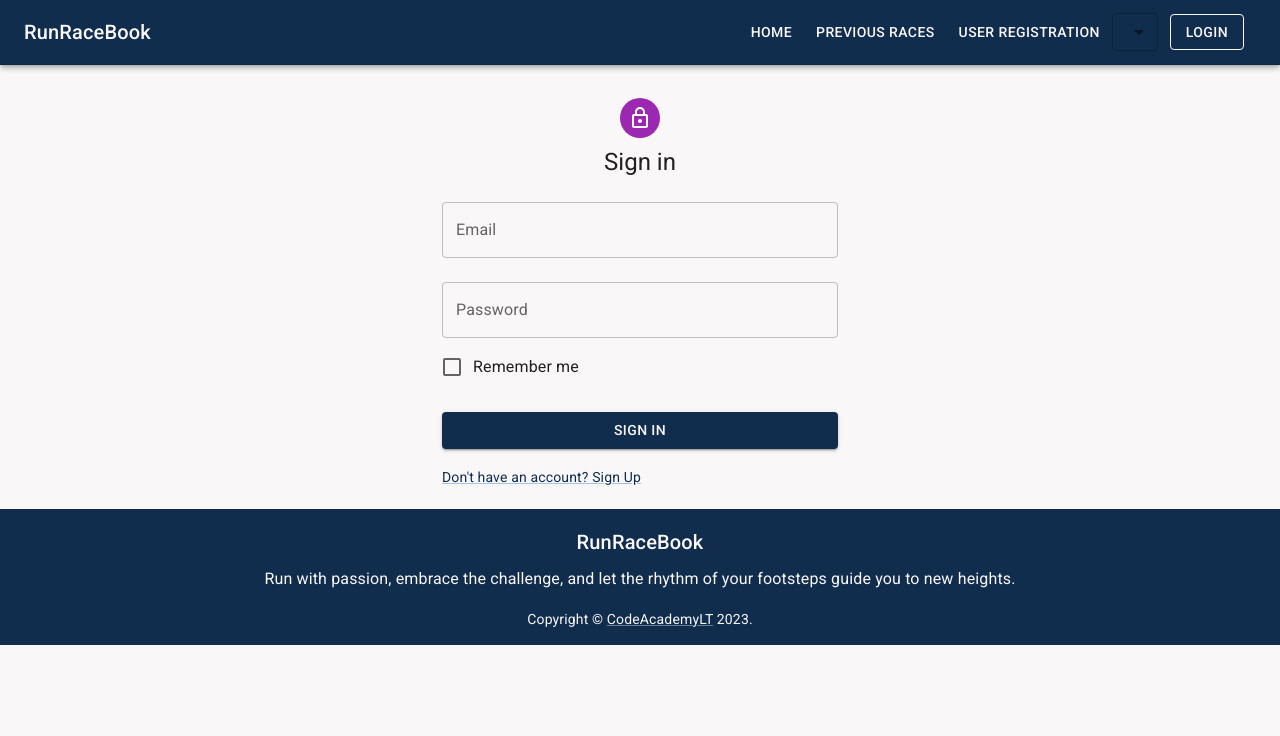
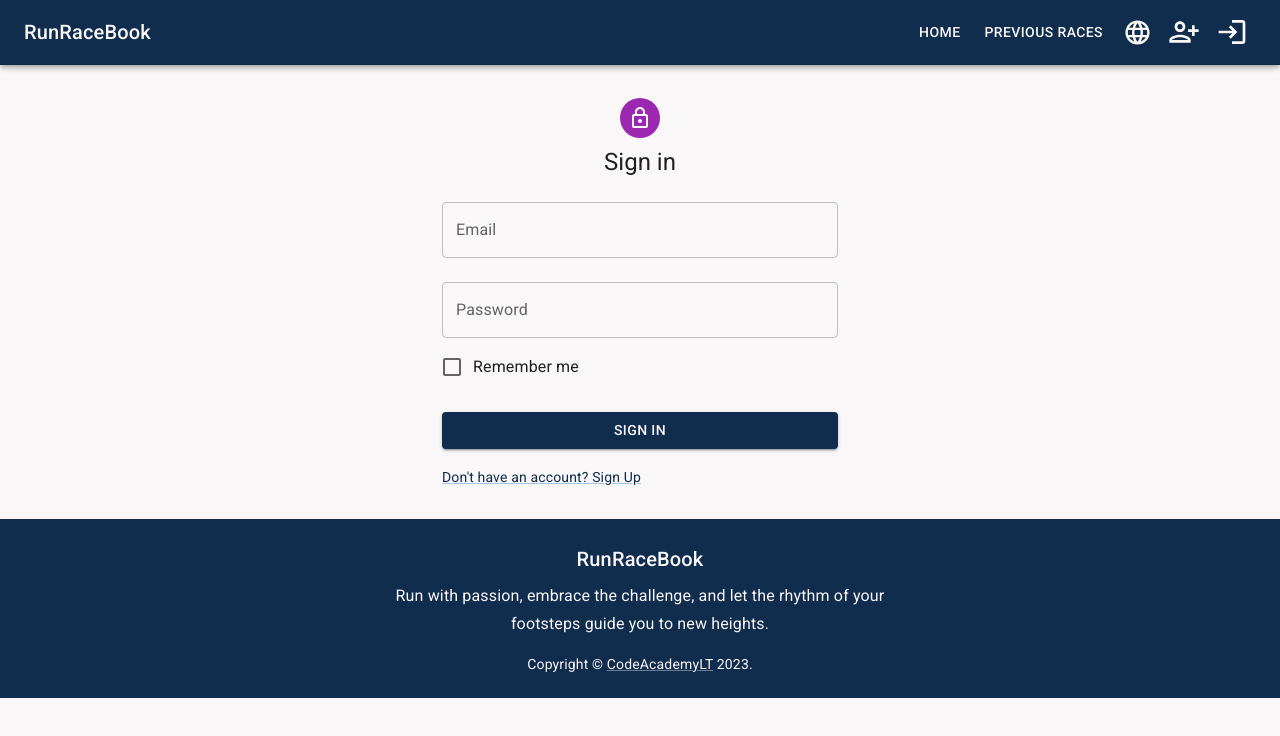
Before and after one commit to RimantasValiukas/Running-races, a React (Create React App) app in the folder running-races-ui/: page /login in a window 1280 px wide. Shown: the top 736 px of the page. Built offline with nearby package versions, Linux system fonts and the light colour scheme.

Commit message:
Added icons (language, login, registration, user profile)

```diff
--- a/running-races-ui/public/index.html
+++ b/running-races-ui/public/index.html
@@ -9,7 +9,7 @@
             href="https://fonts.googleapis.com/css?family=Roboto:300,400,500,700&display=swap"
     <link rel="stylesheet"
           href="https://fonts.googleapis.com/icon?family=Material+Icons"/>
-    <title>React App</title>
+    <title>RunRaceBook</title>
   </head>
   <body style="margin: 0; background-color: #F9F7F7">
     <div id="root"></div>
--- a/running-races-ui/src/components/footer/Footer.js
+++ b/running-races-ui/src/components/footer/Footer.js
@@ -1,6 +1,7 @@
 import Typography from "@mui/material/Typography";
-import { Link, useTheme } from "@mui/material";
+import {Link, useTheme} from "@mui/material";
 import Box from "@mui/material/Box";
+import Container from "@mui/material/Container";
 
 const Footer = () => {
     const theme = useTheme();
@@ -20,26 +21,26 @@ const Footer = () => {
 
     return (
         <Box
+            component="footer"
             sx={{
                 backgroundColor: '#112D4E',
-                borderTop: (theme) => `1px solid ${theme.palette.divider}`,
                 width: '100%',
-                marginTop: 'auto',
-                paddingBottom: theme.spacing(2),
-                paddingTop: theme.spacing(2),
-                mt: '20px'
+                mt: '30px',
+                py: 3
             }}
-            component="footer"
         >
+            <Container maxWidth="sm">
                 <Typography variant="h6" align="center" color="#F9F7F7" gutterBottom>
                     RunRaceBook
                 </Typography>
                 <Typography variant="subtitle1" align="center" color="#F9F7F7" component="p">
-                Run with passion, embrace the challenge, and let the rhythm of your footsteps guide you to new heights.
+                    Run with passion, embrace the challenge, and let the rhythm of your footsteps guide you to new
+                    heights.
                 </Typography>
-            <Box sx={{ paddingTop: theme.spacing(2) }}>
-                <Copyright />
+                <Box sx={{paddingTop: theme.spacing(2)}}>
+                    <Copyright/>
                 </Box>
+            </Container>
         </Box>
     );
 };
--- a/running-races-ui/src/components/header/Header.js
+++ b/running-races-ui/src/components/header/Header.js
@@ -21,6 +21,9 @@ import MenuBarItem from "./MenuBarItem";
 import {useDispatch, useSelector} from "react-redux";
 import {Logout, Settings} from "@mui/icons-material";
 import {removeUser} from "../../store/slices/userSlice";
+import PersonAddAlt1OutlinedIcon from '@mui/icons-material/PersonAddAlt1Outlined';
+import AccountCircleIcon from '@mui/icons-material/AccountCircle';
+import LoginIcon from '@mui/icons-material/Login';
 
 const Header = () => {
     const theme = useTheme();
@@ -119,9 +122,12 @@ const Header = () => {
                             <MenuItem component={NavLink} to="/registration" sx={{color: '#112D4E'}}>
                                 {t('registration')}
                             </MenuItem>
+                            {user ?  <MenuItem onClick={onLogout} sx={{color: '#112D4E'}}>
+                                {t('logoutC')}
+                            </MenuItem> :
                             <MenuItem component={NavLink} to="/login" sx={{color: '#112D4E'}}>
                                 {t('login')}
-                            </MenuItem>
+                            </MenuItem>}
 
                         </Menu>
                     </>
@@ -130,7 +136,6 @@ const Header = () => {
                         <MenuBarItem path='/' name={t('home')}/>
                         <MenuBarItem path='/races/previous' name={t('previous')}/>
                         {user?.roles.includes('ADMIN') && <MenuBarItem path="/races/create" name={t('create')}/>}
-                        <MenuBarItem path="/registration" name={t('registration')}/>
 
                         <LanguageSwitcher/>
 
@@ -141,12 +146,11 @@ const Header = () => {
                                         <IconButton
                                             onClick={handleClick}
                                             size="small"
-                                            sx={{mx: 2}}
                                             aria-controls={open ? 'account-menu' : undefined}
                                             aria-haspopup="true"
                                             aria-expanded={open ? 'true' : undefined}
                                         >
-                                            <Avatar sx={{width: 32, height: 32}}></Avatar>
+                                            <AccountCircleIcon sx={{width: 32, height: 32, color: '#F9F7F7'}}/>
                                         </IconButton>
                                     </Tooltip>
                                     <Menu
@@ -202,13 +206,15 @@ const Header = () => {
                                     </Menu>
                                 </>
                                 :
-                                <Button to="/login" component={NavLink} variant="outlined"
-                                        sx={{my: 1, mx: 1.5, color: '#F9F7F7', borderColor: '#F9F7F7'}}>
-                                    {t('login')}
-                                </Button>
+                                <>
+                                <IconButton component={NavLink} to="/registration">
+                                    <PersonAddAlt1OutlinedIcon sx={{width: 32, height: 32, color: '#F9F7F7'}}/>
+                                </IconButton>
+                                <IconButton component={NavLink} to="/login">
+                                    <LoginIcon sx={{width: 32, height: 32, color: '#F9F7F7'}}/>
+                                </IconButton>
+                                </>
                         }
-
-
                     </>
                 )}
             </Toolbar>
--- a/running-races-ui/src/components/header/MenuBarItem.js
+++ b/running-races-ui/src/components/header/MenuBarItem.js
@@ -5,7 +5,7 @@ const MenuBarItem = ({path, name}) => (
     <Link variant="button"
           to={path}
           component={NavLink}
-          sx={{ my: 1, mx: 1.5, color: '#F9F7F7', textDecoration: 'none'}}>
+          sx={{my: 1, mx: 1.5, color: '#F9F7F7', textDecoration: 'none'}}>
         {name}
     </Link>
 );
--- a/running-races-ui/src/components/switcher/LanguageSwitcher.js
+++ b/running-races-ui/src/components/switcher/LanguageSwitcher.js
@@ -1,26 +1,57 @@
-import {FormControl, MenuItem, Select} from "@mui/material";
+import {FormControl, IconButton, Menu, MenuItem, Select} from "@mui/material";
 import {useTranslation} from "react-i18next";
 import i18n from "../../i18n/i18n";
+import LanguageIcon from '@mui/icons-material/Language';
+import {useState} from "react";
 
 const LanguageSwitcher = () => {
-    const {i18n} = useTranslation();
+    const { i18n } = useTranslation();
+    const [anchorEl, setAnchorEl] = useState(null);
 
-    const handleChange = (event) => i18n.changeLanguage(event.target.value);
+    const handleClick = (event) => {
+        setAnchorEl(event.currentTarget);
+    };
+
+    const handleClose = () => {
+        setAnchorEl(null);
+    };
+
+    const handleChange = (language) => {
+        i18n.changeLanguage(language);
+        handleClose();
+    };
 
     return (
         <FormControl size="small">
-            <Select value={i18n.language}
-                    onChange={handleChange}
-                    sx={{fontSize: '0.875rem', color: '#F9F7F7', borderColor: '#F9F7F7'}}>
-                <MenuItem value='en'
-                          selected={i18n.language === 'en'}
-                          sx={{fontSize: '0.875rem'}}>EN</MenuItem>
-                <MenuItem value='lt'
-                          selected={i18n.language === 'lt'}
-                          sx={{fontSize: '0.875rem'}}>LT</MenuItem>
-            </Select>
+            <IconButton
+                aria-label="language"
+                onClick={handleClick}
+            >
+                <LanguageIcon sx={{width: 29, height: 29, color: '#F9F7F7'}}/>
+            </IconButton>
+            <Menu
+                anchorEl={anchorEl}
+                open={Boolean(anchorEl)}
+                onClose={handleClose}
+                anchorOrigin={{
+                    vertical: "bottom",
+                    horizontal: "right",
+                }}
+                transformOrigin={{
+                    vertical: "top",
+                    horizontal: "right",
+                }}
+            >
+                <MenuItem onClick={() => handleChange("en")} selected={i18n.language === "en"}>
+                    EN
+                </MenuItem>
+                <MenuItem onClick={() => handleChange("lt")} selected={i18n.language === "lt"}>
+                    LT
+                </MenuItem>
+            </Menu>
         </FormControl>
     );
-}
+};
+
 
 export default LanguageSwitcher;
```
Lines whose indentation alone changed are shown as unchanged.
